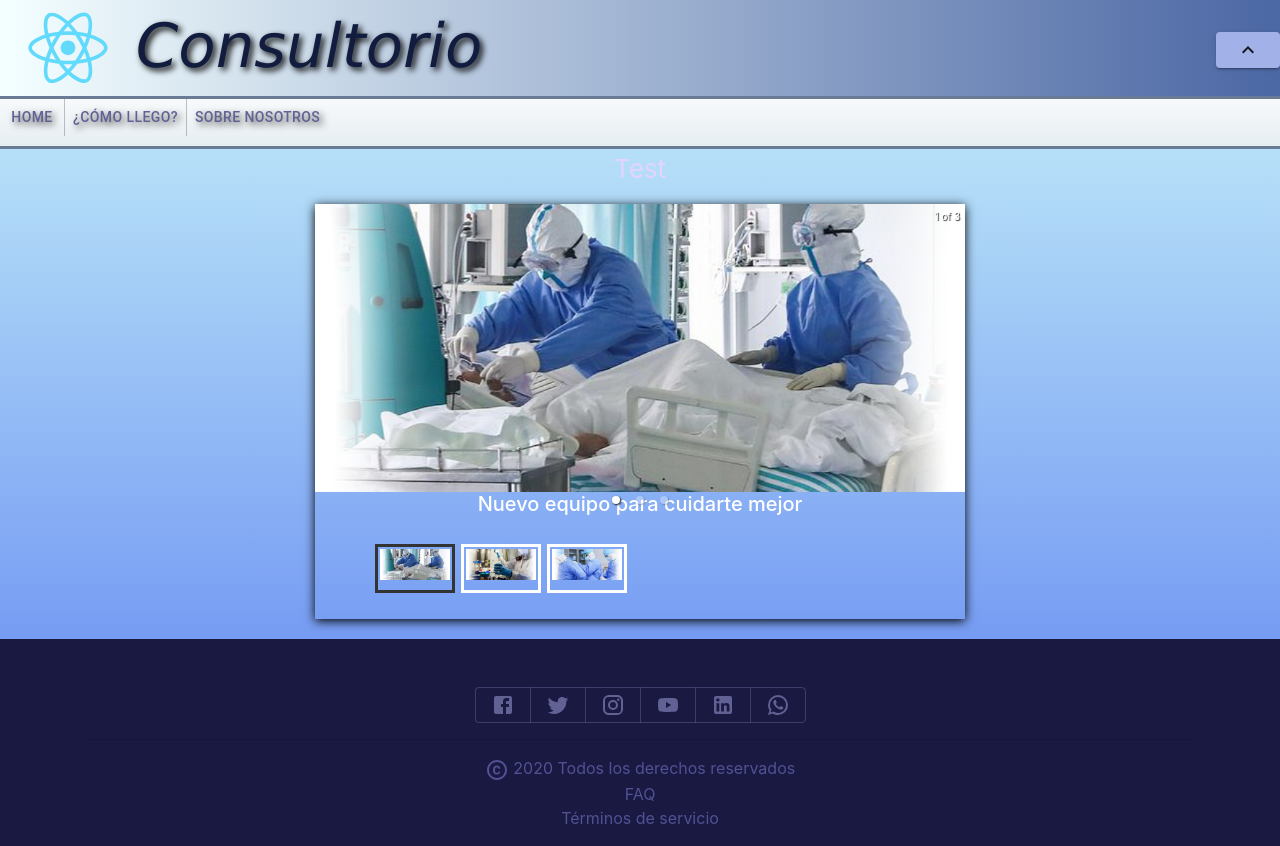
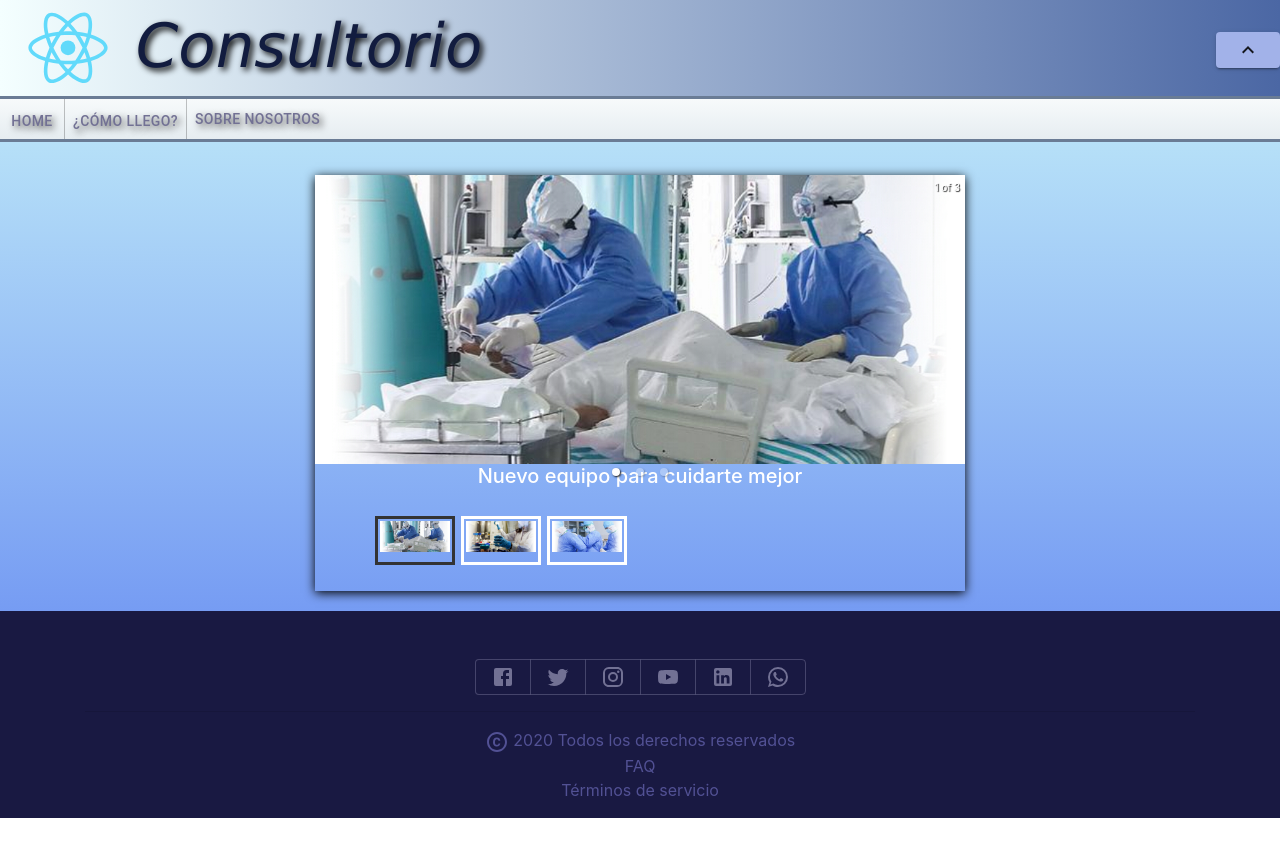
Before and after one commit to JPPieczocha/Aplicaciones-Interactivas-G2, a React (Create React App) app: page / in a window 1280 px wide. After the commit the page ends 818 px from the top, so only its background shows below. Built offline with nearby package versions, Linux system fonts and the light colour scheme; what react-google-maps would draw is missing.

Commit message:
Final merge. Falta arreglar la negrita de los botones cuando se cambia de pagina

```diff
--- a/src/App.css
+++ b/src/App.css
@@ -31,7 +31,6 @@
   display: flex;
   flex-direction: column;
   align-items: center;
-  justify-content: center;
   font-size: calc(10px + 2vmin);
   color: #e2d3ff;
 }
@@ -40,6 +39,7 @@
   background-image: linear-gradient(90deg, #f4ffff, #4B67A4);
   min-height: 10vh;
   display: flex;
+  float:center;
   align-items: center;
   justify-content: left;
   font-size: calc(45px + 2vmin);
@@ -64,10 +64,10 @@
 
 /* -- NAVBAR -- */
 .boton{
-float:left;
-justify-items: center;
+float:center;
 color: #525194;
 text-shadow: 3px 3px 7px #464646;
+font-weight: 0;
 }
 
 .inicio{float:right;}
--- a/src/components/NavBar.js
+++ b/src/components/NavBar.js
@@ -9,12 +9,12 @@ export default function NavBar() {
     <div>
      <ButtonGroup variant="text" aria-label="text primary button group">
         <Link to={'/'}>
-          <Button className="boton" color="primary" align="center"> Home </Button>
+          <Button className="boton" color="primary"> Home </Button>
         </Link>
         <Link to={'/Direccion'}>
-          <Button className="boton" color="primary" align="center"> ¿Cómo llego? </Button>
+          <Button className="boton" color="primary"> ¿Cómo llego? </Button>
         </Link>
-         <Button className="boton" color="primary" align="center"> Sobre nosotros </Button>
+         <Button className="boton" color="primary"> Sobre nosotros </Button>
      </ButtonGroup>
     </div>
   );
--- a/src/components/paginas/MenuPrincipal.js
+++ b/src/components/paginas/MenuPrincipal.js
@@ -18,7 +18,7 @@ export default function MenuPrincipal() {
         <NavBar align="center"/>
       </div>
       <div className="App-principal">
-        <p>Test</p>
+        <hr/>
         <Slider />
       </div>
       <Footer/>
--- a/src/components/theme.js
+++ b/src/components/theme.js
@@ -3,7 +3,7 @@ import { createMuiTheme } from '@material-ui/core/styles';
 const theme = createMuiTheme({
   palette: {
     primary: {
-      main: '#626194',
+      main: '#727194',
     },
     secondary: {
       main: '#A2B2E9',
```
